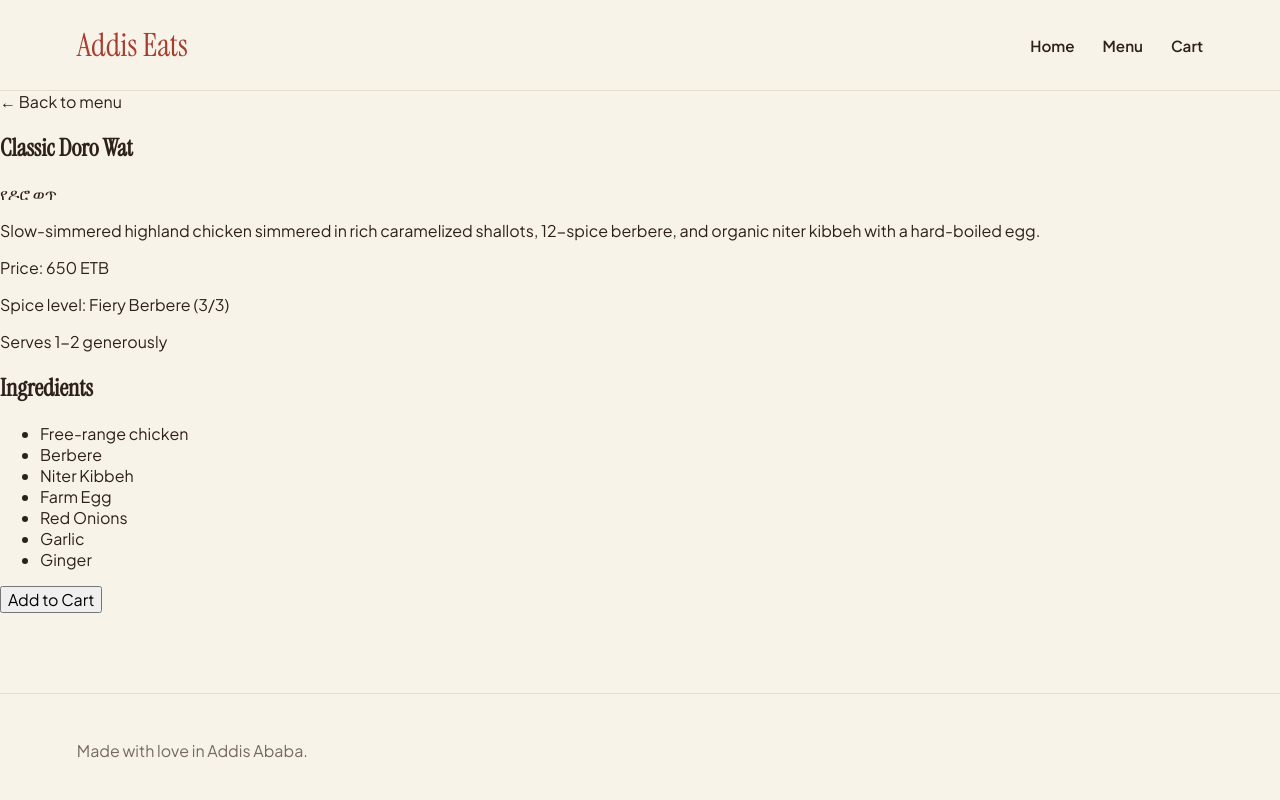
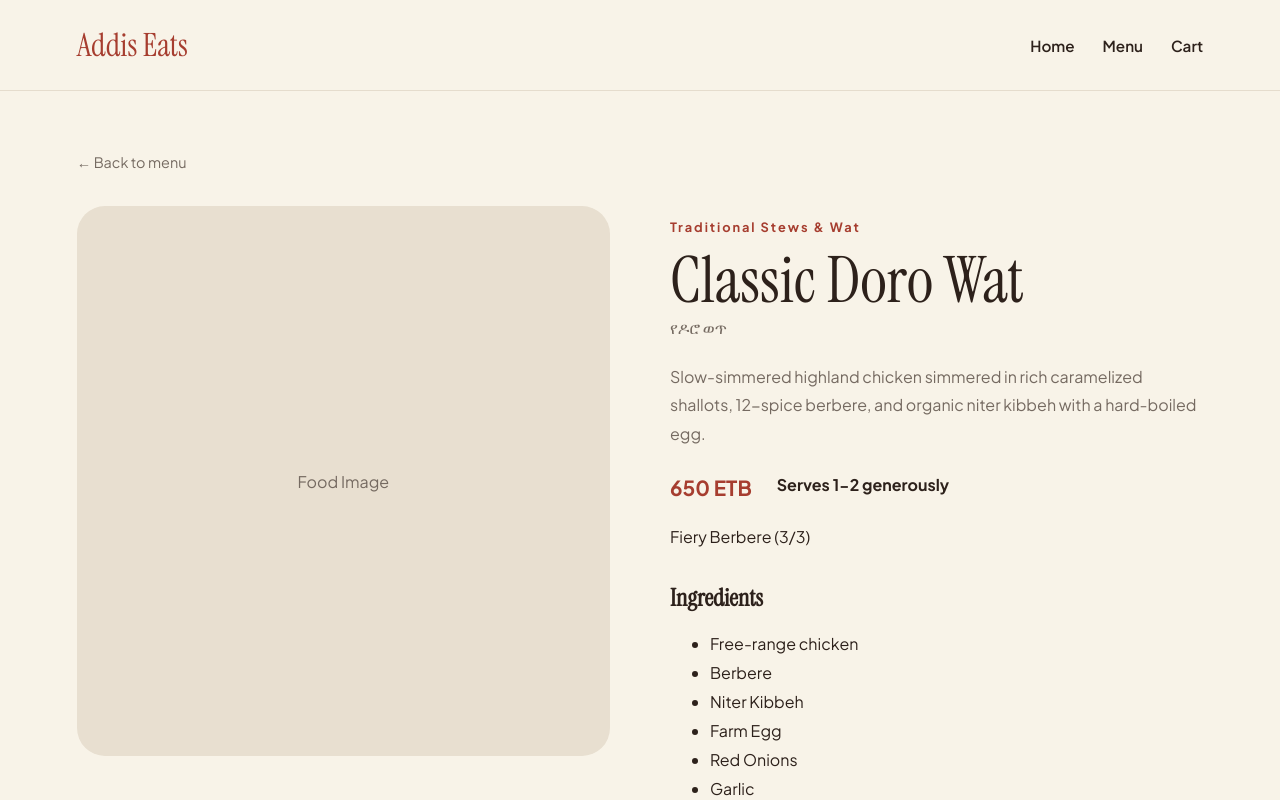
Before and after one commit to HelloSelam/codeops-portfolio, a React (Vite) app in the folder module-03/day35/addis-eats/: page /menu/menu-1 in a window 1280 px wide. Shown: the top 800 px of the page. Built offline with nearby package versions, Linux system fonts and the light colour scheme.

Commit message:
feat: improve menu search and ordering screens

```diff
--- a/module-03/day35/addis-eats/src/Cart.jsx
+++ b/module-03/day35/addis-eats/src/Cart.jsx
@@ -21,26 +21,53 @@ function Cart() {
 
   return (
     <section>
+      <div className="cart-header">
+        <div>
+          <p className="eyebrow">YOUR ORDER</p>
           <h1>Your Cart</h1>
+        </div>
+
+        <button onClick={clearCart}>Clear cart</button>
+      </div>
+
+      <div className="cart-layout">
+        <div className="cart-items">
 
           {cart.map((item) => (
-        <article key={item.id}>
+            <article className="cart-item" key={item.id}>
+              <div>
                 <h2>{item.nameEn}</h2>
+                <p>{item.priceETB} ETB each</p>
+              </div>
 
-          <p>{item.quantity} × {item.priceETB} ETB</p>
-          <p>{item.priceETB * item.quantity} ETB</p>
+              <div className="cart-item-right">
+
+                <strong>
+                  {item.quantity} ×
+                </strong>
+
+                <strong>
+                  {item.priceETB * item.quantity} ETB
+                </strong>
 
                 <button onClick={() => removeFromCart(item.id)}>
                   Remove
                 </button>
+
+              </div>
             </article>
           ))}
+        </div>
 
-      <h2>Total: {total} ETB</h2>
+        <aside className="cart-summary">
+          <p>Total</p>
+          <h2>{total} ETB</h2>
 
-      <button onClick={clearCart}>Clear cart</button>
-
-      <Link to="/checkout">Proceed to checkout</Link>
+          <Link to="/checkout" className="primary-button">
+            Proceed to checkout
+          </Link>
+        </aside>
+      </div>
     </section>
   );
 }
--- a/module-03/day35/addis-eats/src/index.css
+++ b/module-03/day35/addis-eats/src/index.css
@@ -234,6 +234,174 @@ a {
   gap: 28px;
 }
 
+/* DishDetail */
+
+.dish-detail {
+  width: min(1200px, 88%);
+  margin: 0 auto;
+  padding: 60px 0;
+}
+
+.back-link {
+  display: inline-block;
+  margin-bottom: 35px;
+  color: var(--muted);
+  font-size: 0.9rem;
+}
+
+.dish-detail-layout {
+  display: grid;
+  grid-template-columns: 1fr 1fr;
+  gap: 60px;
+  align-items: start;
+}
+
+.dish-detail-image {
+  display: flex;
+  align-items: center;
+  justify-content: center;
+  min-height: 550px;
+  border-radius: 28px;
+  background: #e8dfd0;
+  color: var(--muted);
+}
+
+.dish-detail-content h1 {
+  margin: 0;
+  font-size: clamp(3rem, 5vw, 5rem);
+  font-weight: 400;
+  line-height: 0.95;
+}
+
+.dish-detail-description {
+  margin: 25px 0;
+  color: var(--muted);
+  line-height: 1.8;
+}
+
+.dish-meta {
+  display: flex;
+  gap: 25px;
+  margin: 25px 0;
+  font-weight: 700;
+}
+
+.dish-meta span:first-child {
+  color: var(--red);
+  font-size: 1.3rem;
+}
+
+.dish-detail-content h2 {
+  margin-top: 35px;
+}
+
+.dish-detail-content li {
+  margin-bottom: 8px;
+}
+
+.primary-button {
+  margin-top: 25px;
+  padding: 14px 25px;
+  border: 0;
+  border-radius: 999px;
+  background: var(--red);
+  color: var(--white);
+  cursor: pointer;
+  font-weight: 700;
+}
+
+.primary-button:hover {
+  opacity: 0.9;
+}
+
+/* Cart */
+
+.cart-page {
+  width: min(1200px, 88%);
+  margin: 0 auto;
+  padding: 70px 0;
+}
+
+.cart-header {
+  display: flex;
+  justify-content: space-between;
+  align-items: end;
+  margin-bottom: 40px;
+}
+
+.cart-header h1 {
+  margin: 0;
+  font-size: 4rem;
+  font-weight: 400;
+}
+
+.cart-layout {
+  display: grid;
+  grid-template-columns: 2fr 1fr;
+  gap: 35px;
+}
+
+.cart-items {
+  display: flex;
+  flex-direction: column;
+  gap: 15px;
+}
+
+.cart-item {
+  display: flex;
+  justify-content: space-between;
+  gap: 25px;
+  padding: 25px;
+  border: 1px solid var(--border);
+  border-radius: 20px;
+  background: var(--white);
+}
+
+.cart-item h2 {
+  margin: 0 0 8px;
+  font-size: 1.5rem;
+  font-weight: 400;
+}
+
+.cart-item p {
+  margin: 0;
+  color: var(--muted);
+}
+
+.cart-item-right {
+  display: flex;
+  align-items: center;
+  gap: 20px;
+}
+
+.cart-item-right button,
+.cart-header button {
+  border: 0;
+  background: transparent;
+  color: var(--red);
+  cursor: pointer;
+  font-weight: 600;
+}
+
+.cart-summary {
+  align-self: start;
+  padding: 30px;
+  border-radius: 24px;
+  background: var(--dark-brown);
+  color: var(--white);
+}
+
+.cart-summary h2 {
+  margin: 5px 0 25px;
+  font-size: 2.5rem;
+}
+
+.cart-summary .primary-button {
+  display: inline-block;
+  background: var(--gold);
+  color: var(--dark-brown);
+}
+
 @media (max-width: 768px) {
   .site-header {
     flex-direction: column;
@@ -251,4 +419,24 @@ a {
   .menu-intro h1 {
     font-size: 3.2rem;
   }
+
+  .dish-detail-layout {
+    grid-template-columns: 1fr;
+  }
+
+  .dish-detail-image {
+    min-height: 350px;
+  }
+
+  .cart-layout {
+    grid-template-columns: 1fr;
+  }
+
+  .cart-item {
+    flex-direction: column;
+  }
+
+  .cart-item-right {
+    justify-content: space-between;
+  }
 }
--- a/module-03/day35/addis-eats/src/menu/CategoryBar.jsx
+++ b/module-03/day35/addis-eats/src/menu/CategoryBar.jsx
@@ -13,10 +13,11 @@ function CategoryBar({ categories }) {
   }
 
   return (
-    <div>
+    <div className="category-bar">
       {categories.map((category) => (
         <button
           key={category}
+          className={selectedCategory === category ? "active" : ""}
           onClick={() => handleCategoryChange(category)}
         >
           {category}
--- a/module-03/day35/addis-eats/src/menu/DishCard.jsx
+++ b/module-03/day35/addis-eats/src/menu/DishCard.jsx
@@ -2,22 +2,41 @@ import { Link } from "react-router-dom";
 
 function DishCard({ dish }) {
   return (
-    <article>
-      <h2>{dish.nameEn}</h2>
+    <article className="dish-card">
+      <div className="dish-image">
+        <span>Food Image</span>
 
-      <p>{dish.nameAm}</p>
+        {dish.isSpecial && (
+          <span className="special-badge">Special</span>
+        )}
+      </div>
 
-      <p>{dish.description}</p>
+      <div className="dish-content">
+        <div className="dish-heading">
+          <div>
+            <h2>{dish.nameEn}</h2>
+            <p className="dish-name-am">{dish.nameAm}</p>
+          </div>
 
-      <p>{dish.priceETB} ETB</p>
+          <span className="dish-price">
+            {dish.priceETB} ETB
+          </span>
+        </div>
 
-      {dish.isFasting && <span>Fasting</span>}
+        <p className="dish-description">
+          {dish.description}
+        </p>
 
-      {dish.isSpecial && <span>Today's Special</span>}
+        <div className="dish-footer">
+          {dish.isFasting && (
+            <span className="dish-tag">Fasting</span>
+          )}
 
-      <Link to={`/menu/${dish.id}`}>
-        View dish
-      </Link>
+          <Link to={`/menu/${dish.id}`}>
+            View dish →
+          </Link>
+        </div>
+      </div>
     </article>
   );
 }
--- a/module-03/day35/addis-eats/src/menu/DishDetail.jsx
+++ b/module-03/day35/addis-eats/src/menu/DishDetail.jsx
@@ -52,17 +52,37 @@ function DishDetail() {
   }
 
   return (
-    <section>
-      <Link to="/menu">← Back to menu</Link>
+    <section className="dish-detail">
+      <Link to="/menu" className="back-link">
+        ← Back to menu
+      </Link>
+
+      <div className="dish-detail-layout">
+        <div className="dish-detail-image">
+          <span>Food Image</span>
+        </div>
+
+        <div className="dish-detail-content">
+          <p className="eyebrow">{dish.category}</p>
 
           <h1>{dish.nameEn}</h1>
-      <p>{dish.nameAm}</p>
 
-      <p>{dish.description}</p>
+          <p className="dish-name-am">{dish.nameAm}</p>
 
-      <p>Price: {dish.priceETB} ETB</p>
-      <p>Spice level: {dish.spiceLevel}</p>
-      <p>{dish.servings}</p>
+          <p className="dish-detail-description">
+            {dish.description}
+          </p>
+
+          <div className="dish-meta">
+            <span>{dish.priceETB} ETB</span>
+            <span>{dish.servings}</span>
+          </div>
+
+          <p>{dish.spiceLevel}</p>
+
+          {dish.isFasting && (
+            <span className="dish-tag">Fasting</span>
+          )}
 
           <h2>Ingredients</h2>
 
@@ -72,9 +92,14 @@ function DishDetail() {
             ))}
           </ul>
 
-      <button onClick={() => addToCart(dish)}>
+          <button
+            className="primary-button"
+            onClick={() => addToCart(dish)}
+          >
             Add to Cart
           </button>
+        </div>
+      </div>
     </section>
   );
 }
--- a/module-03/day35/addis-eats/src/menu/DishList.jsx
+++ b/module-03/day35/addis-eats/src/menu/DishList.jsx
@@ -2,7 +2,7 @@ import DishCard from "./DishCard";
 
 function DishList({ dishes }) {
   return (
-    <div>
+    <div className="dish-grid">
       {dishes.map((dish) => (
         <DishCard key={dish.id} dish={dish} />
       ))}
--- a/module-03/day35/addis-eats/src/menu/Menu.jsx
+++ b/module-03/day35/addis-eats/src/menu/Menu.jsx
@@ -1,4 +1,4 @@
-import { useState, useEffect } from "react";
+import { useEffect, useState } from "react";
 import { useSearchParams } from "react-router-dom";
 import CategoryBar from "./CategoryBar";
 import DishList from "./DishList";
@@ -6,25 +6,12 @@ import DishList from "./DishList";
 function Menu() {
   const [dishes, setDishes] = useState([]);
   const [loading, setLoading] = useState(true);
-  const[error, setError] = useState("");
-  const categories = [
-    "All",
-    ...new Set(dishes.map((dish) => dish.category)),
-  ];
+  const [error, setError] = useState("");
+  const [searchTerm, setSearchTerm] = useState("");
 
   const [searchParams] = useSearchParams();
+
   const selectedCategory = searchParams.get("category") || "All";
-
-  const filteredDishes =
-    selectedCategory === "All"
-      ? dishes
-      : dishes.filter((dish) => dish.category === selectedCategory);
-
-  {filteredDishes.length === 0 ? (
-    <p>No dishes found in this category.</p>
-  ) : (
-    <DishList dishes={filteredDishes} />
-  )}
 
   useEffect(() => {
     fetch("/menu.json")
@@ -33,7 +20,7 @@ function Menu() {
           throw new Error("Failed to load the menu");
         }
 
-      return response.json()
+        return response.json();
       })
       .then((data) => {
         setDishes(data.data);
@@ -47,25 +34,70 @@ function Menu() {
   }, []);
 
   if (loading) {
-    return <p>Loading menu...</p>;
+    return <p className="status-message">Loading menu...</p>;
   }
 
   if (error) {
-    return <p>Sorry, we couldn't load the menu.</p>
+    return <p className="status-message">Sorry, we couldn't load the menu.</p>;
   }
 
   if (dishes.length === 0) {
-    return <p>No dishes available right now.</p>;
+    return <p className="status-message">No dishes available right now.</p>;
   }
 
+  const categories = [
+    "All",
+    ...new Set(dishes.map((dish) => dish.category)),
+  ];
+
+  const filteredDishes = dishes.filter((dish) => {
+    const matchesCategory =
+      selectedCategory === "All" ||
+      dish.category === selectedCategory;
+
+    const matchesSearch =
+      dish.nameEn.toLowerCase().includes(searchTerm.toLowerCase()) ||
+      dish.nameAm.includes(searchTerm);
+
+    return matchesCategory && matchesSearch;
+  });
 
   return (
-    <section>
-      <h1>Our Menu</h1>
+    <section className="menu-page">
+      <div className="menu-intro">
+        <p className="eyebrow">OUR MENU</p>
+
+        <h1>
+          A Taste of Addis,
+          <br />
+          Served With Heart.
+        </h1>
+
+        <p>
+          Explore traditional Ethiopian dishes prepared with rich spices,
+          slow-cooked flavors, and the warmth of Addis.
+        </p>
+      </div>
+
+      {/* Search bar */}
+      <div className="menu-search">
+        <input
+          type="search"
+          placeholder="Search dishes..."
+          value={searchTerm}
+          onChange={(event) => setSearchTerm(event.target.value)}
+        />
+      </div>
 
       <CategoryBar categories={categories} />
 
+      {filteredDishes.length === 0 ? (
+        <p className="status-message">
+          No dishes found in this category.
+        </p>
+      ) : (
         <DishList dishes={filteredDishes} />
+      )}
     </section>
   );
 }
```
Lines whose indentation alone changed are shown as unchanged.
